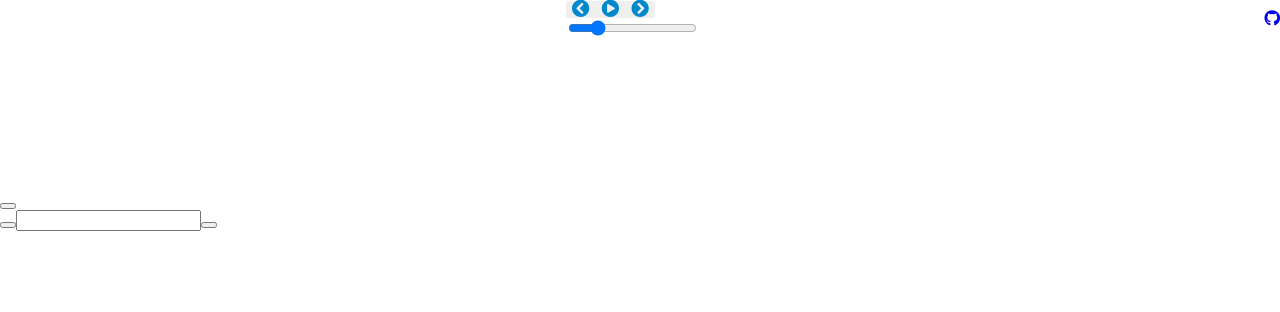
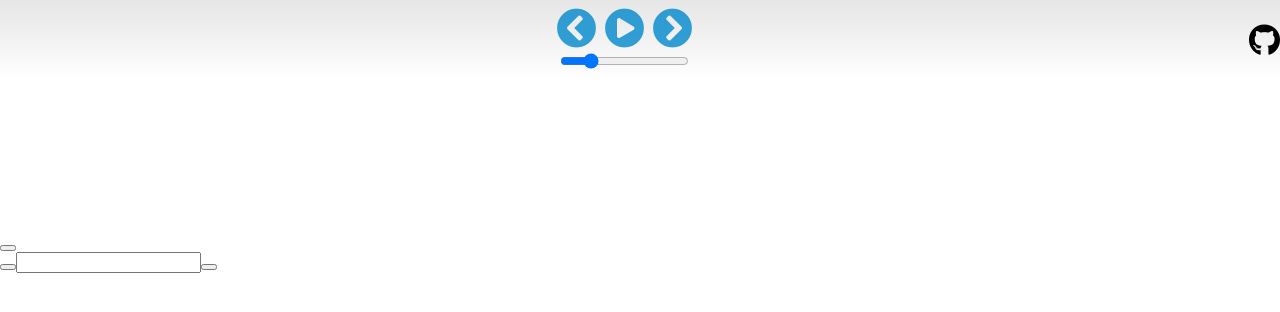
Before and after one commit to m1k3f/RadioPlayer-React, a React (Create React App) app in the folder ClientApp/: page / in a window 1280 px wide. Shown: the top 312 px of the page. Built offline with nearby package versions, Linux system fonts and the light colour scheme.

Commit message:
header & streamer updates

```diff
--- a/ClientApp/src/components/context/RadioContext.js
+++ b/ClientApp/src/components/context/RadioContext.js
@@ -9,7 +9,8 @@ class RadioProvider extends Component {
         super();
         this.state = {
             selectedStation: null,
-            radioPlaylist: this.getPlaylistStorage()
+            radioPlaylist: this.getPlaylistStorage(),
+            playStationId: null
         };
     }
 
@@ -47,10 +48,16 @@ class RadioProvider extends Component {
         });
     }
 
+    playStation = (stationId) => {
+        this.setState({
+            playStationId: stationId
+        });
+    }
+
     render() {
         const { children } = this.props
-        const { selectedStation, radioPlaylist } = this.state
-        const { setStation, saveAndRefreshPlaylist } = this
+        const { selectedStation, radioPlaylist, playStationId } = this.state
+        const { setStation, saveAndRefreshPlaylist, playStation } = this
 
         return(
             <RadioContext.Provider
@@ -59,7 +66,9 @@ class RadioProvider extends Component {
                         selectedStation,
                         setStation,
                         radioPlaylist,
-                        saveAndRefreshPlaylist
+                        saveAndRefreshPlaylist,
+                        playStationId,
+                        playStation
                     }
                 }
                 >
--- a/ClientApp/src/components/controls/Stream.js
+++ b/ClientApp/src/components/controls/Stream.js
@@ -1,10 +1,18 @@
 import React, { Component } from 'react';
+import RadioContext from '../context/RadioContext';
 
 export default class Stream extends Component {
+
+    static contextType = RadioContext;
+
+    handlePlay = (e) => {
+        this.streamer.play();
+    }
+
     render() {
         return(
             <div>
-                <video />
+                <video ref={el => this.streamer = el} onPlay={this.handlePlay} />
             </div>
         );
     }
--- a/ClientApp/src/components/navbar/controls/SourceControlLink.js
+++ b/ClientApp/src/components/navbar/controls/SourceControlLink.js
@@ -5,7 +5,7 @@ export default class SourceControlLink extends Component {
     render() {
         return (
             <a href="https://github.com/m1k3f/RadioPlayer-React">
-                <i className="fab fa-github"></i>
+                <i className="fab fa-github fa-2x"></i>
             </a>
         );
     }
--- a/ClientApp/src/css/radio.css
+++ b/ClientApp/src/css/radio.css
@@ -13,17 +13,32 @@ header {
     flex-direction: row;
     justify-content: space-between;
     align-items: center;
+    height: 10vh;
+    background-image: linear-gradient(#e6e6e6, #f2f2f2, #ffffff);
 }
 
 header section {
     display: flex;
     flex-direction: column;
+    justify-content: center;
+    align-items: center;
+}
+
+header section > div {
+    opacity: .8;
 }
 
 header section button {
     outline: none;
     border: none;
+    background:none;
     cursor: pointer;
     color: #0088cc;
     text-align: center;
+    font-size: 30px;
+    padding: 4px;
 }
+
+header > a > i {
+    color: black;
+}
```
